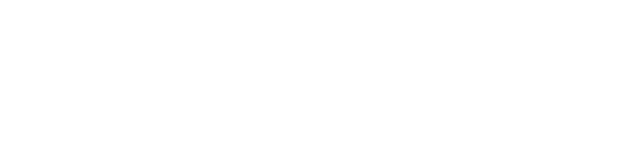
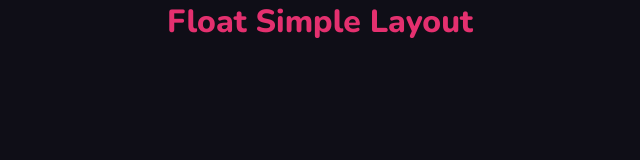
Before and after one commit to post-coder/layout-float-purtroppo, a plain HTML site: page index.html in a window 1280 px wide. Shown: the whole page, without its empty margins (73-713 px from the left). Drawn offline with nearby package versions, Linux system fonts and the light colour scheme.

Commit message:
header + container

```diff
--- a/css/style.css
+++ b/css/style.css
@@ -0,0 +1,22 @@
+* {
+  margin: 0;
+  padding: 0;
+  box-sizing: border-box;
+}
+
+body {
+  font-family: 'Nunito', sans-serif;
+  background-color: #0f0e17;
+}
+
+h1 {
+  font-weight: 800;
+  color: #e4306f
+
+}
+
+
+.container {
+  width: 800px;
+  margin: 0 auto;
+}
--- a/index.html
+++ b/index.html
@@ -6,9 +6,21 @@
   <meta name="viewport" content="width=device-width, initial-scale=1.0">
   <title>Layout con Float (purtroppo)</title>
 
+  <link rel="preconnect" href="https://fonts.googleapis.com">
+  <link rel="preconnect" href="https://fonts.gstatic.com" crossorigin>
+  <link href="https://fonts.googleapis.com/css2?family=Nunito:wght@400;700;800&display=swap" rel="stylesheet">
+
   <link rel="stylesheet" href="css/style.css">
 </head>
 <body>
 
+  <div class="container">
+    <header>
+      <h1>Float Simple Layout</h1>
+    </header>
+
+  </div>
+
+
 </body>
 </html>
```
